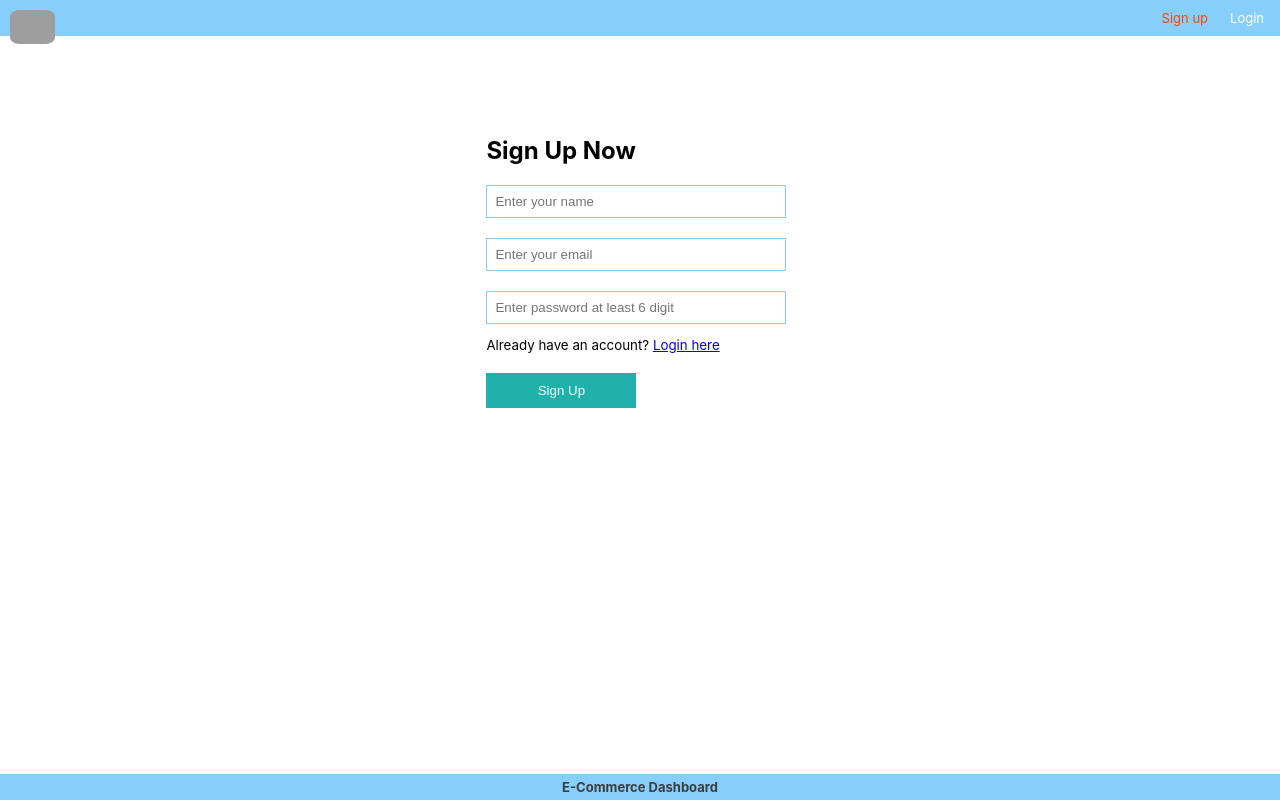
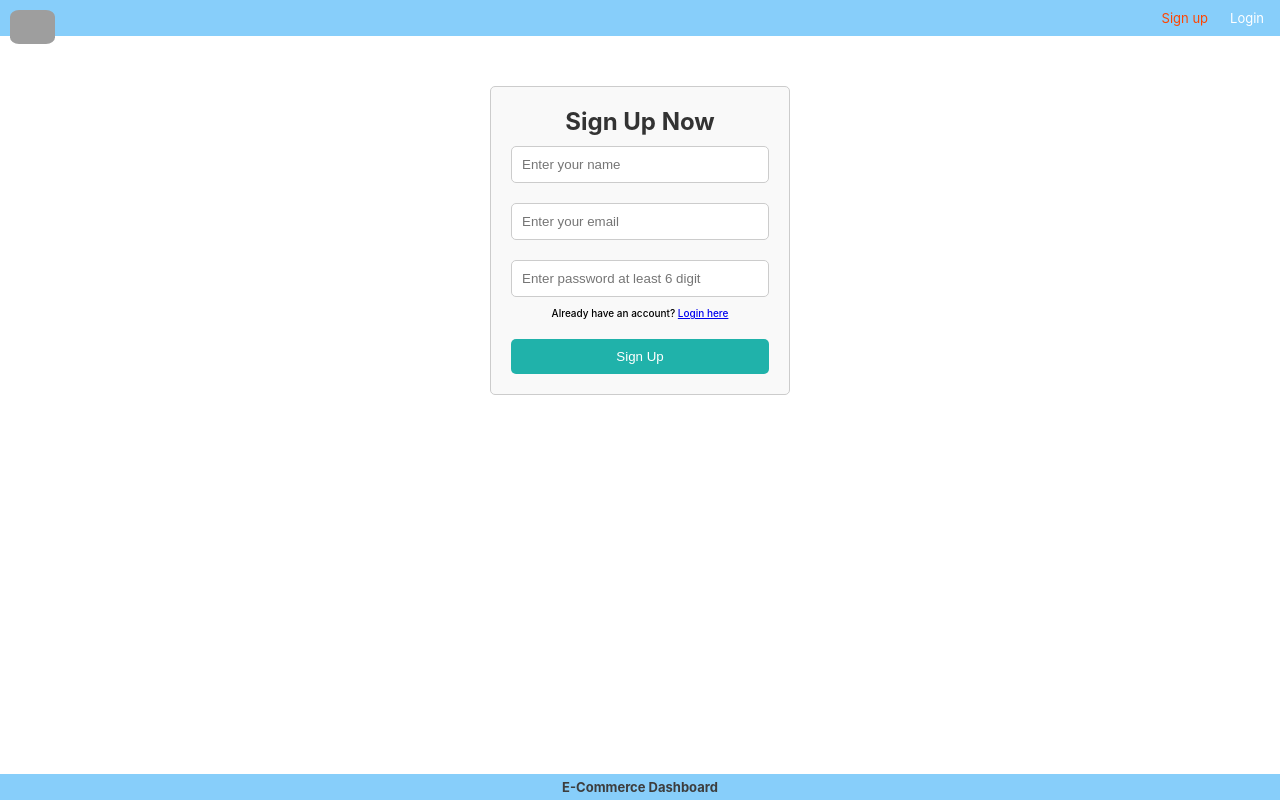
Before and after one commit to sjana98/e-dashboard-react-frontend, a React (Create React App) app: page /SignUp in a window 1280 px wide. Built offline with nearby package versions, Linux system fonts and the light colour scheme; grey boxes are pictures that could not be loaded; the HTML template or start-up script is replaced by a standard one.

Commit message:
Update style of input form ui

```diff
--- a/src/App.css
+++ b/src/App.css
@@ -54,50 +54,55 @@ html {
   background-color: lightskyblue;
 }
 
-/* Commen CSS */
-.Container {
-  margin-top: 100px;
-  margin-left: 38%;
+/* login in & sign up css others form  */
+.Form-Container {
+  width: 300px;
+  margin: 50px auto;
+  padding: 20px;
+  border: 1px solid #ccc;
+  border-radius: 5px;
+  background-color: #f9f9f9;
+
+  & h2 {
+    text-align: center;
+    color: #333;
   }
+
   .inputField {
-  display: block;
-  margin-top: 20px;
-  padding: 8px;
-  width: 300px;
-  border: 1px solid lightskyblue;
+    width: 100%;
+    padding: 10px;
+    margin: 10px 0;
+    border: 1px solid #ccc;
+    border-radius: 5px;
   }
-button {
-  margin-top: 20px;
+
+  .validationText {
+    margin-bottom: 1px;
+    color: red;
+    font-size: 12px;
+  }
+
+  & button {
+    width: 100%;
     padding: 10px;
-  width: 150px;
+    border: none;
+    border-radius: 5px;
     background-color: lightseagreen;
     color: white;
-  border: none;
+    cursor: pointer;
   }
-button:hover {
-  cursor: pointer;
+
+  & p {
+    font-size: x-small ;
+    font-weight: 500;
+    text-align: center;
+  }
+}
+.Form-Container button:hover {
   background-color: rgb(26, 126, 121);
-}
-p {
-  font-size: smaller;
-  margin-top: 13px;
 }
 
 /* Add product component */
-.addBtn {
-  border-top-right-radius: 20px;
-  border-bottom-left-radius: 20px;
-  width: 100px;
-}
-.addPtCont {
-  margin-top: 15px;
-}
-.validationText {
-  font-size: 10px;
-  color: red;
-  display: block;
-  margin-bottom: -10px;
-}
 .conformationText {
   display: block;
   font-size: 14px;
@@ -119,6 +124,19 @@ p {
   font-weight: 600;
 }
 
+/* Product component extra btn CSS */
+& button {
+  margin-top: 20px;
+  padding: 10px;
+  width: 150px;
+  background-color: lightseagreen;
+  color: white;
+  border: none;
+}
+& button:hover {
+  cursor: pointer;
+  background-color: rgb(26, 126, 121);
+}
 /*Table form products CSS */
 .Product-list {
   text-align: center;
@@ -162,6 +180,10 @@ p {
     margin-left: 5px;
     border-radius: 10px;
     box-shadow: 5px 6px 1px rgba(32, 178, 171, 0.178);
+  }
+  & p {
+    font-size: smaller;
+    margin-top: 13px;
   }
 }
 .Product-list table {
@@ -211,6 +233,10 @@ p {
     text-decoration: none;
     color: white;
   }
+  & p {
+    font-size: smaller;
+    margin-top: 13px;
+  }
 }
 
 /* Card form products css */
@@ -221,7 +247,6 @@ p {
   margin: 2% 18%;
 }
 .product-card {
-
   display: inline-block;
   width: 100%;
   border: 1px solid #ccc;
@@ -233,6 +258,10 @@ p {
   & img{
     float: right;
     border-radius: 0px;
+  }
+  & p {
+    font-size: smaller;
+    margin-top: 13px;
   }
 }
 .product-card span{
--- a/src/components/AddProduct.jsx
+++ b/src/components/AddProduct.jsx
@@ -52,7 +52,7 @@ function AddProduct() {
 
     return (
         <>
-            <form className="Container addPtCont">
+            <form className="Form-Container">
                 <h3>Add Product</h3>
                 <input type="text" className='inputField' placeholder='Enter name of product' value={name} onChange={(e) => setName(e.target.value)} />
                 {errorMsg && !name && <span className='validationText'>Enter name of product!!</span>}
--- a/src/components/Login.jsx
+++ b/src/components/Login.jsx
@@ -29,7 +29,7 @@ function Login() {
             };
             let result = await axios(postApi, createRequest);
             result = result.data;
-            // Store jwt token in browser local storage
+            // Store jwt token and user details in browser local storage
             if (result.authToken) {
                 localStorage.setItem("user", JSON.stringify(result.userDetail));
                 localStorage.setItem("token", JSON.stringify(result.authToken));
@@ -43,7 +43,7 @@ function Login() {
 
     return (
         <>
-            <div className="Container">
+            <div className="Form-Container">
                 <h2>Login Now</h2>
                 <input type="text" placeholder='Enter email' className='inputField' value={email} onChange={(e) => setUserEmail(e.target.value)} />
                 <input type="password" placeholder='Enter password' className='inputField' value={password} onChange={(e) => setUserPassword(e.target.value)} />
--- a/src/components/SignUp.jsx
+++ b/src/components/SignUp.jsx
@@ -51,7 +51,7 @@ function SignUp() {
 
   return (
     <>
-      <div className="Container">
+      <div className="Form-Container">
         <h2>Sign Up Now</h2>
         <input className='inputField' type="text" placeholder='Enter your name' value={name} onChange={(e) => setName(e.target.value)} />
         {errorMsg && !name && <span className='validationText'>Enter your name!! </span>}
--- a/src/components/UpdateProducts.jsx
+++ b/src/components/UpdateProducts.jsx
@@ -69,7 +69,7 @@ function UpdateProducts() {
 
     return (
         <>
-            <form className="Container addPtCont">
+            <form className="Form-Container">
                 <h3>Update Product</h3>
                 <input type="text" className='inputField' placeholder='Enter name of product' value={name} onChange={(e) => setName(e.target.value)} />
                 {errorMsg && !name && <span className='validationText'>Enter updated name of product!!</span>}
@@ -83,7 +83,7 @@ function UpdateProducts() {
                 <input type="text" className='inputField' placeholder='Enter category of product' value={category} onChange={(e) => setCategory(e.target.value)} />
                 {errorMsg && !category && <span className='validationText'>Enter category of product!!</span>}
 
-                <button type='submit' className='addBtn' onClick={handleUpdate}>Update</button>
+                <button type='submit' onClick={handleUpdate}>Update</button>
             </form>
         </>
     )
```
Lines whose indentation alone changed are shown as unchanged.
